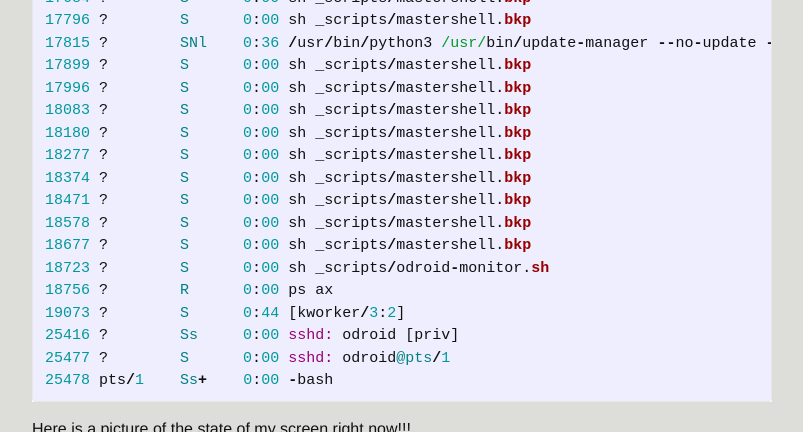
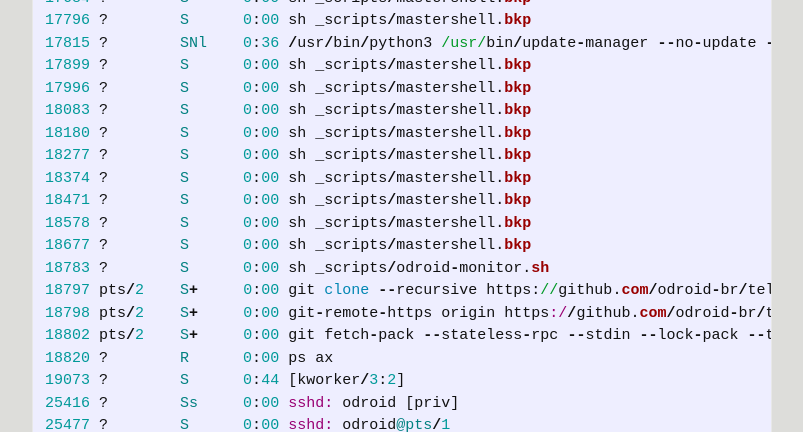
Before and after one commit to robsonneto5pi/odroid-br.github.io, a Jekyll site: the page built from _posts/2016-07-13-televator.markdown, in a window 1280 px wide and 900 px high, scrolled down 6214 px, cut to the strip 0-432 px from the top of the window. Shown: the whole strip, without its empty margins (238-1041 px from the left). Built offline with Jekyll 4.4.1, drawn with Linux system fonts in a browser that asks for light colours; some of the changed text lies outside the part shown.

Commit message:
2016-07-13-televator.markdown

```diff
--- a/_posts/2016-07-13-televator.markdown
+++ b/_posts/2016-07-13-televator.markdown
@@ -201,7 +201,7 @@ Linux odroid64 3.14.65-61 #1 SMP PREEMPT Wed May 25 03:16:39 BRT 2016 aarch64 aa
  7578 ?        S      0:00 [kworker/2:2]
  8139 ?        Ss     0:00 sshd: odroid [priv]
  8189 ?        S      0:00 sshd: odroid@pts/2
- 8190 pts/2    Ss+    0:00 -bash
+ 8190 pts/2    Ss     0:00 -bash
  8465 ?        S      0:00 xcalc
 10850 ?        S      0:00 /usr/sbin/CRON -f
 10851 ?        Ss     0:00 /bin/sh -c mastershell.sh
@@ -284,8 +284,11 @@ Linux odroid64 3.14.65-61 #1 SMP PREEMPT Wed May 25 03:16:39 BRT 2016 aarch64 aa
 18471 ?        S      0:00 sh _scripts/mastershell.bkp
 18578 ?        S      0:00 sh _scripts/mastershell.bkp
 18677 ?        S      0:00 sh _scripts/mastershell.bkp
-18723 ?        S      0:00 sh _scripts/odroid-monitor.sh
-18756 ?        R      0:00 ps ax
+18783 ?        S      0:00 sh _scripts/odroid-monitor.sh
+18797 pts/2    S+     0:00 git clone --recursive https://github.com/odroid-br/televator-c2.git
+18798 pts/2    S+     0:00 git-remote-https origin https://github.com/odroid-br/televator-c2.git
+18802 pts/2    S+     0:00 git fetch-pack --stateless-rpc --stdin --lock-pack --thin --check-self-contained-and-connected --cloning https://github.com/odroid-br/televator-c2.git/
+18820 ?        R      0:00 ps ax
 19073 ?        S      0:44 [kworker/3:2]
 25416 ?        Ss     0:00 sshd: odroid [priv]
 25477 ?        S      0:00 sshd: odroid@pts/1
```
Also changed, not shown: other parts of _posts/2016-07-13-televator.markdown (+1 -1 lines).
